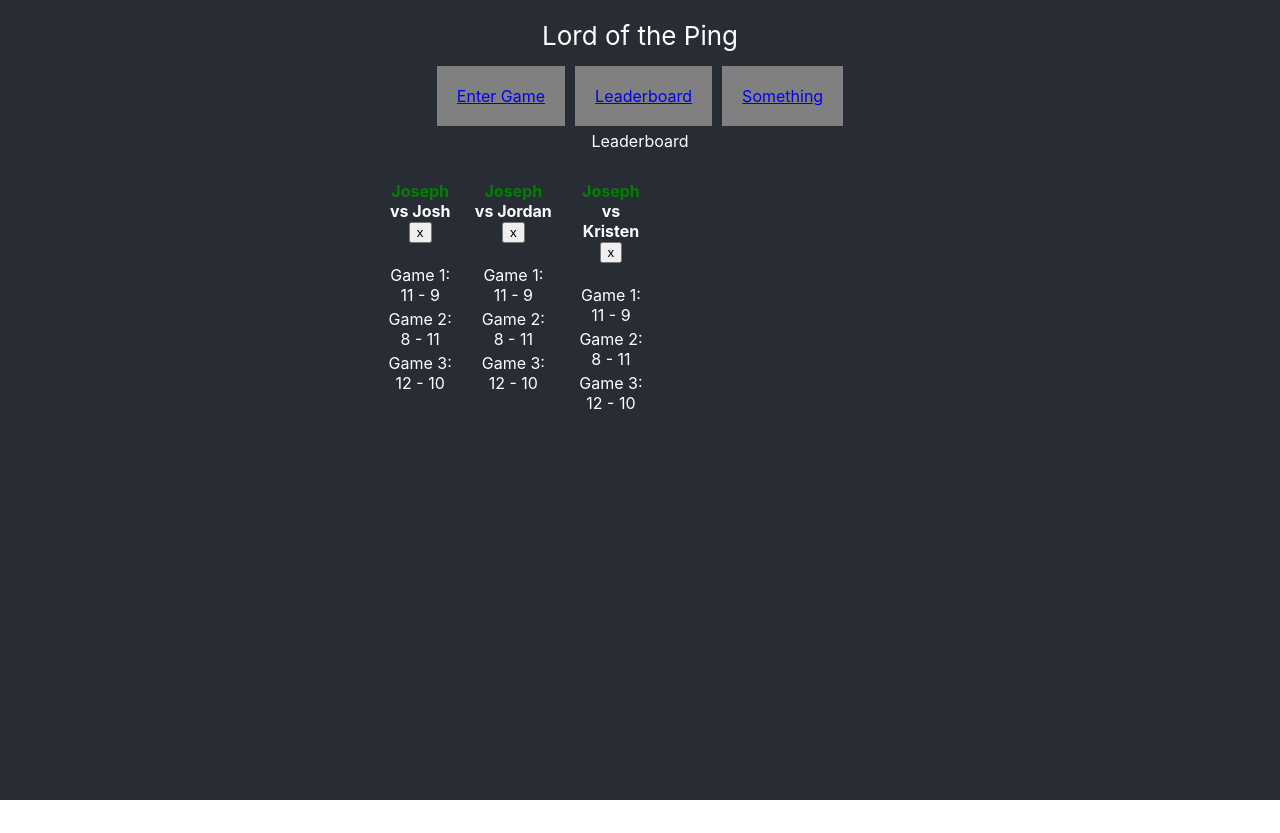
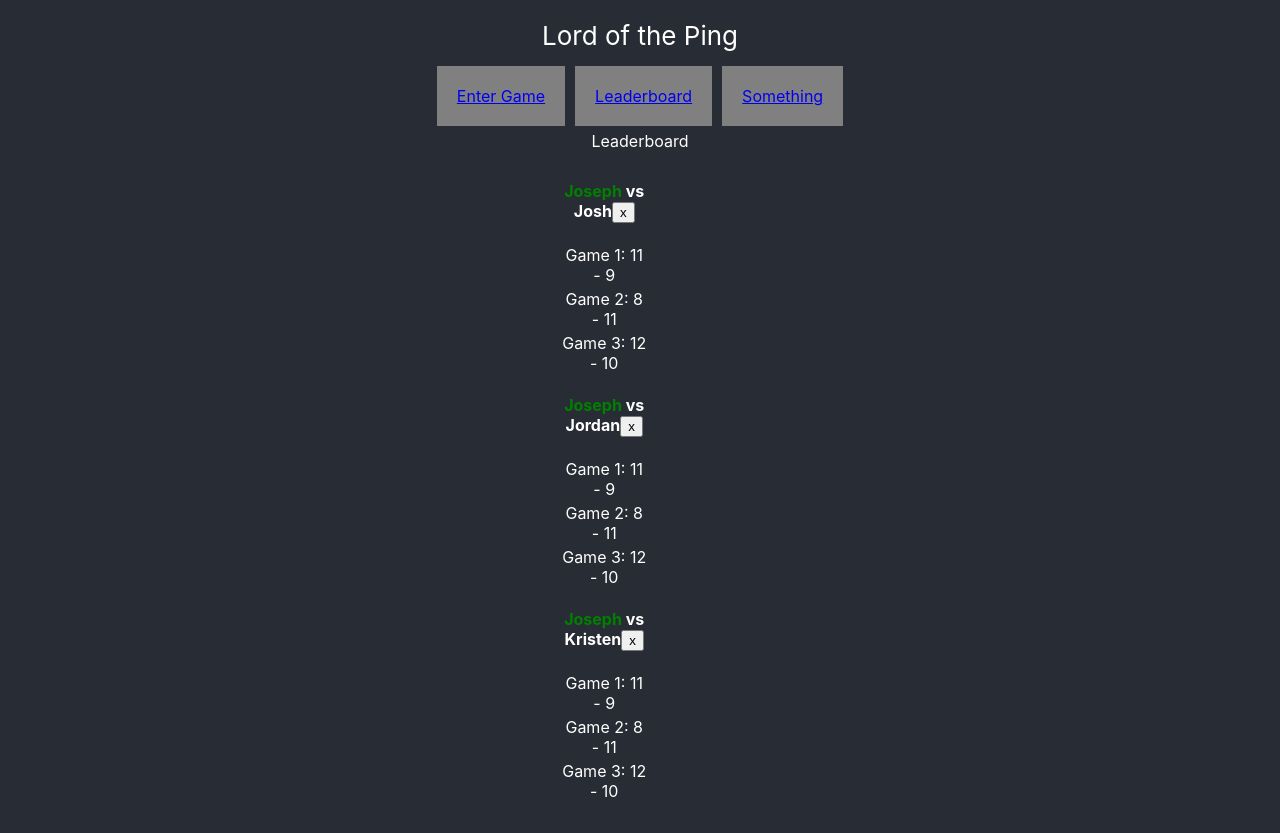
Before and after one commit to jmcacioppo/LordOfThePing, a React (Create React App) app: page /leaderboard in a window 1280 px wide. Before the commit the page ends 800 px from the top, so only its background shows below. Built offline with nearby package versions, Linux system fonts and the light colour scheme.

Commit message:
Moved all styles into their own css files

```diff
--- a/src/App.tsx
+++ b/src/App.tsx
@@ -1,4 +1,6 @@
 import "./styles/App.css";
+import "./styles/Flexbox.css";
+import "./styles/Navbar.css";
 import React, { Component } from "react";
 import { connect } from "react-redux";
 import { BrowserRouter } from "react-router-dom";
--- /dev/null
+++ b/src/components/common/TextInput.css
@@ -0,0 +1,5 @@
+.TextInput {
+  margin: 8px 0;
+  padding: 5px;
+  width: 100%;
+}
--- a/src/components/common/TextInput.tsx
+++ b/src/components/common/TextInput.tsx
@@ -1,12 +1,5 @@
+import "./TextInput.css";
 import React from "react";
-
-const styles = {
-  TextInput: {
-    margin: "8px 0",
-    padding: "5px",
-    width: "100%"
-  }
-};
 
 const TextInput = (props: any) => {
   const { className, label, name, value, handleInputChange } = props;
@@ -15,7 +8,7 @@ const TextInput = (props: any) => {
       <label htmlFor={name}>{label}</label>
       <input
         type="text"
-        style={styles.TextInput}
+        className="TextInput"
         name={name}
         value={value}
         onChange={handleInputChange}
--- /dev/null
+++ b/src/components/leaderboard/Match.css
@@ -0,0 +1,9 @@
+.Match {
+  flex-grow: 1;
+  padding: 10px;
+}
+
+.GameScore {
+  list-style-type: "none";
+  padding: 2px;
+}
--- a/src/components/leaderboard/Match.tsx
+++ b/src/components/leaderboard/Match.tsx
@@ -1,16 +1,6 @@
+import "./Match.css";
 import { GameModel, MatchModel } from "../../data/matches";
 import React from "react";
-
-const styles = {
-  Match: {
-    flexGrow: 1,
-    padding: "10px"
-  },
-  GameScore: {
-    listStyleType: "none",
-    padding: "2px"
-  }
-};
 
 const PlayerNamesDisplay = (data: { match: MatchModel }) => {
   const match: MatchModel = data.match;
@@ -30,16 +20,13 @@ const Match = (props: any) => {
   const { match } = props;
 
   return (
-    <div style={styles.Match}>
+    <div className="Match">
       <PlayerNamesDisplay match={match} />
       <button onClick={() => props.handleDelete(match)}>x</button>
       <br /> <br />
       {match.games.map((game: GameModel) => {
         return (
-          <div
-            key={`match-${match.id}-game-${game.id}`}
-            style={styles.GameScore}
-          >
+          <div key={`match-${match.id}-game-${game.id}`} className="GameScore">
             Game {game.gameNumber}: {game.player1Score} - {game.player2Score}
           </div>
         );
--- /dev/null
+++ b/src/components/leaderboard/MatchList.css
@@ -0,0 +1,6 @@
+.MatchList {
+  display: "flex";
+  justify-content: "center";
+  padding: 20px;
+  width: 50%;
+}
--- a/src/components/leaderboard/MatchList.tsx
+++ b/src/components/leaderboard/MatchList.tsx
@@ -1,19 +1,11 @@
+import "./MatchList.css";
 import React from "react";
 import Match from "./Match";
 import { MatchModel } from "../../data/matches";
 
-const styles = {
-  MatchList: {
-    display: "flex",
-    justifyContent: "center",
-    padding: "20px",
-    width: "50%"
-  }
-};
-
 const MatchList = (props: any) => {
   return (
-    <div style={styles.MatchList}>
+    <div className="MatchList">
       {props.matches.map((match: MatchModel) => (
         <Match
           handleDelete={handleDelete}
--- a/src/styles/App.css
+++ b/src/styles/App.css
@@ -12,11 +12,6 @@
   font-size: calc(10px + 2vmin);
   margin-top: 10px;
   padding: 10px;
-}
-
-.NavItemsContainer > div {
-  background-color: gray;
-  margin: 5px;
 }
 
 .button {
@@ -36,20 +31,6 @@ button:hover,
   cursor: pointer;
 }
 
-.FlexContainer {
-  display: flex;
-  flex-wrap: wrap;
-}
-
-.CenterFlexRow {
-  justify-content: center;
-}
-
-.FlexItem {
-  flex-grow: 1;
-  padding: 20px;
-}
-
 .winner {
   color: green;
 }
--- /dev/null
+++ b/src/styles/Flexbox.css
@@ -0,0 +1,13 @@
+.FlexContainer {
+  display: flex;
+  flex-wrap: wrap;
+}
+
+.CenterFlexRow {
+  justify-content: center;
+}
+
+.FlexItem {
+  flex-grow: 1;
+  padding: 20px;
+}
--- /dev/null
+++ b/src/styles/Navbar.css
@@ -0,0 +1,4 @@
+.NavItemsContainer > div {
+  background-color: gray;
+  margin: 5px;
+}
```
